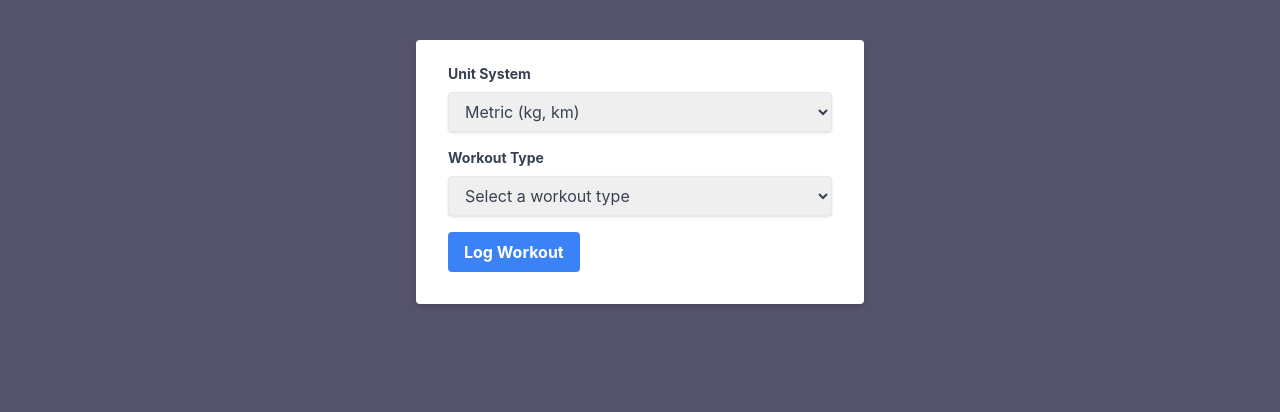
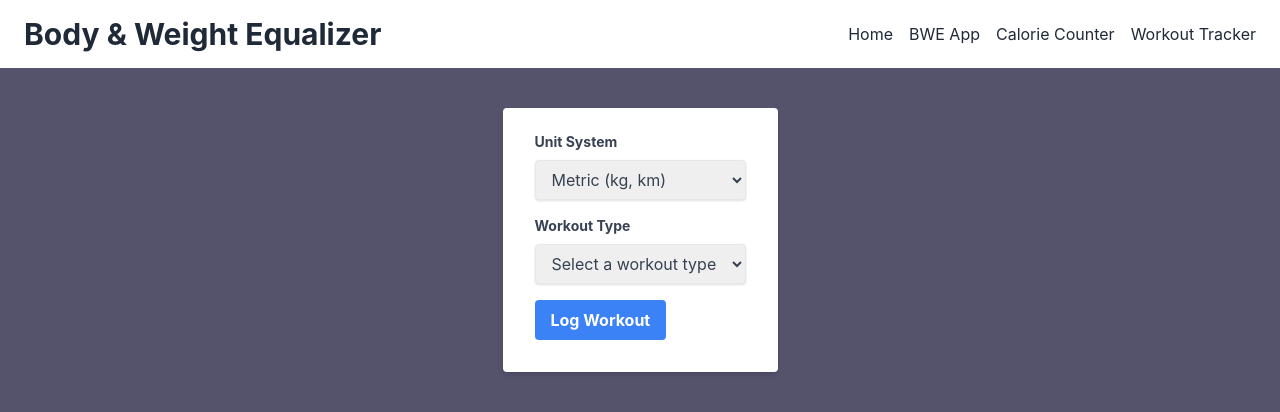
Before and after one commit to babotavo419/myBodyWeightLift, a React (Create React App) app in the folder my-app/: page /workouttracker in a window 1280 px wide. Shown: the top 412 px of the page. Built offline with nearby package versions, Linux system fonts and the light colour scheme.

Commit message:
added route to header

```diff
--- a/my-app/src/Components/App.jsx
+++ b/my-app/src/Components/App.jsx
@@ -176,6 +176,9 @@ function WeightEqualizer() {
             <Link to="/calorie-counter" className="text-gray-800 dark:text-white hover:text-gray-600 dark:hover:text-gray-300" href="#">
               Calorie Counter
             </Link>
+            <Link to="/workouttracker" className="text-gray-800 dark:text-white hover:text-gray-600 dark:hover:text-gray-300" href="#">
+              Workout Tracker
+            </Link>
           </div>
         </nav>
       </header>
--- a/my-app/src/Components/CalorieCounter.jsx
+++ b/my-app/src/Components/CalorieCounter.jsx
@@ -67,6 +67,9 @@ function CalorieCounter() {
             <Link to="/calorie-counter" className="text-gray-800 dark:text-white hover:text-gray-600 dark:hover:text-gray-300" href="#">
               Calorie Counter
             </Link>
+            <Link to="/workouttracker" className="text-gray-800 dark:text-white hover:text-gray-600 dark:hover:text-gray-300" href="#">
+              Workout Tracker
+            </Link>
           </div>
         </nav>
       </header>
--- a/my-app/src/Components/WorkOutTracking.jsx
+++ b/my-app/src/Components/WorkOutTracking.jsx
@@ -1,4 +1,5 @@
 import React, { useState } from 'react';
+import { Link } from 'react-router-dom';
 
 const InputField = ({ label, type, name, value, onChange, visible, unit }) => {
   if (!visible) return null; // Don't render the component if not visible
@@ -46,6 +47,28 @@ const WorkoutTracker = () => {
   const distanceUnit = workout.unitSystem === 'metric' ? 'km' : 'miles';
 
   return (
+    <div className="flex flex-col min-h-screen">
+      <header className="w-full px-6 py-4 bg-white dark:bg-gray-800">
+        <nav className="flex items-center justify-between">
+          <Link to="/weight-equalizer" className="text-2xl font-bold text-gray-800 dark:text-white lg:text-3xl" href="#">
+            Body & Weight Equalizer
+          </Link>
+          <div className="space-x-4">
+          <Link to="/" className="text-gray-800 dark:text-white hover:text-gray-600 dark:hover:text-gray-300" href="#">
+              Home
+            </Link>
+            <Link to="/weight-equalizer" className="text-gray-800 dark:text-white hover:text-gray-600 dark:hover:text-gray-300" href="#">
+              BWE App
+            </Link>
+            <Link to="/calorie-counter" className="text-gray-800 dark:text-white hover:text-gray-600 dark:hover:text-gray-300" href="#">
+              Calorie Counter
+            </Link>
+            <Link to="/workouttracker" className="text-gray-800 dark:text-white hover:text-gray-600 dark:hover:text-gray-300" href="#">
+              Workout Tracker
+            </Link>
+          </div>
+        </nav>
+      </header>
     <div className="max-w-md mx-auto mt-10">
       <form className="bg-white shadow-md rounded px-8 pt-6 pb-8 mb-4" onSubmit={logWorkout}>
         <div className="mb-4">
@@ -92,6 +115,7 @@ const WorkoutTracker = () => {
         </button>
       </form>
     </div>
+    </div>
   );
 };
 
--- a/my-app/src/LandingPage.jsx
+++ b/my-app/src/LandingPage.jsx
@@ -21,6 +21,9 @@ function LandingPage() {
             </Link>
             <Link to="/calorie-counter" className="text-gray-800 dark:text-white hover:text-gray-600 dark:hover:text-gray-300" href="#">
               Calorie Counter
+            </Link>
+            <Link to="/workouttracker" className="text-gray-800 dark:text-white hover:text-gray-600 dark:hover:text-gray-300" href="#">
+              Workout Tracker
             </Link>
           </div>
         </nav>
```
